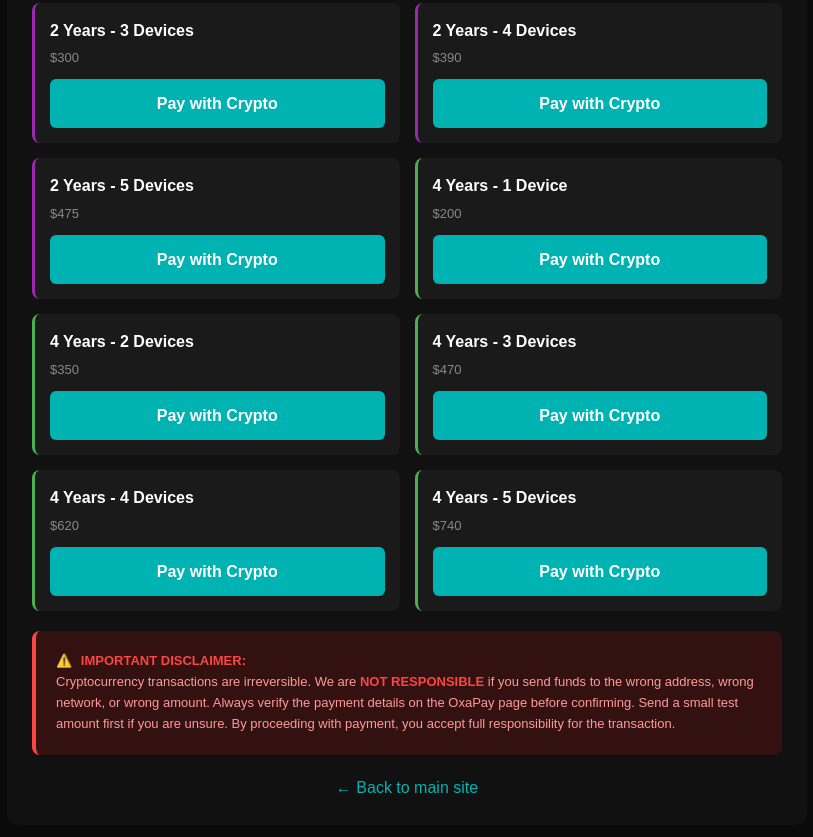
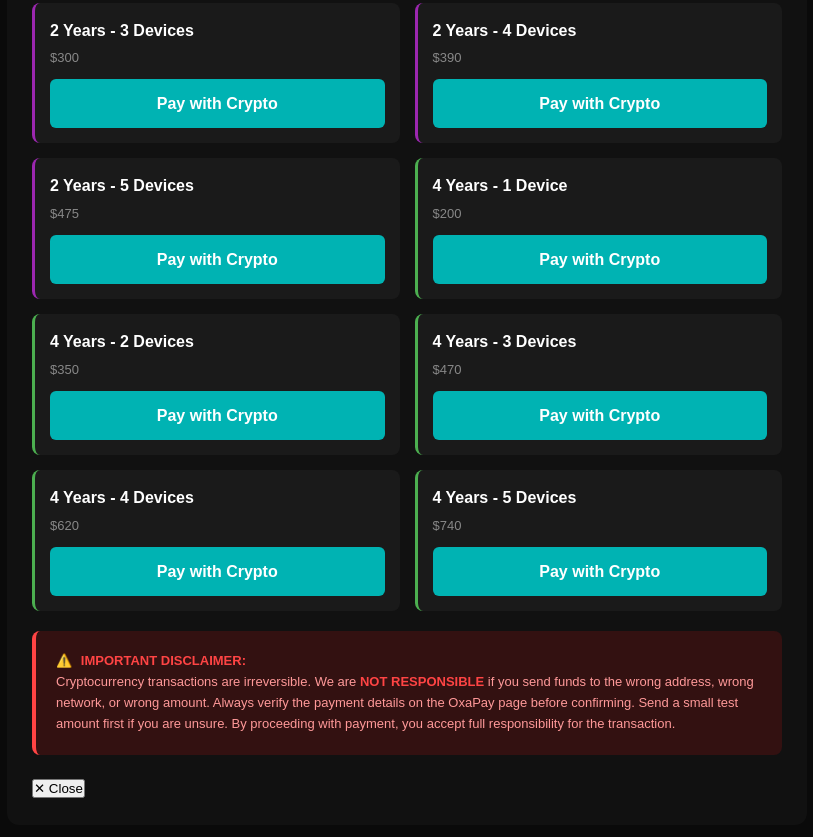
Before and after one commit to cheztvplus-tech/crypto, a plain HTML site: page index.html in a window 1280 px wide. Shown: the part 1209-2046 px from the top of the page, without its empty margins (233-1046 px from the left). Drawn offline with Linux system fonts and the light colour scheme.

Commit message:
Update index.html

```diff
--- a/index.html
+++ b/index.html
@@ -151,7 +151,7 @@
                 By proceeding with payment, you accept full responsibility for the transaction.
             </div>
 
-            <a href="#" class="back-link">← Back to main site</a>
+            <button onclick="closeWindow()" class="close-btn">✕ Close</button>
         </div>
 
         <!-- FRENCH VERSION -->
@@ -258,7 +258,7 @@
                 En procédant au paiement, vous acceptez l'entière responsabilité de la transaction.
             </div>
 
-            <a href="#" class="back-link">← Retour au site principal</a>
+            <button onclick="closeWindow()" class="close-btn">✕ Fermer</button>
         </div>
     </div>
 
@@ -269,6 +269,13 @@
             document.querySelectorAll('.lang-switch button').forEach(b => b.classList.remove('active'));
             event.target.classList.add('active');
         }
+        function closeWindow() {
+            window.close();
+            // Fallback: if window wasn't opened by script, redirect to main site
+            setTimeout(function() {
+                window.location.href = 'https://sites.google.com/view/cheztv';
+            }, 100);
+        }
     </script>
 </body>
 </html>
```
